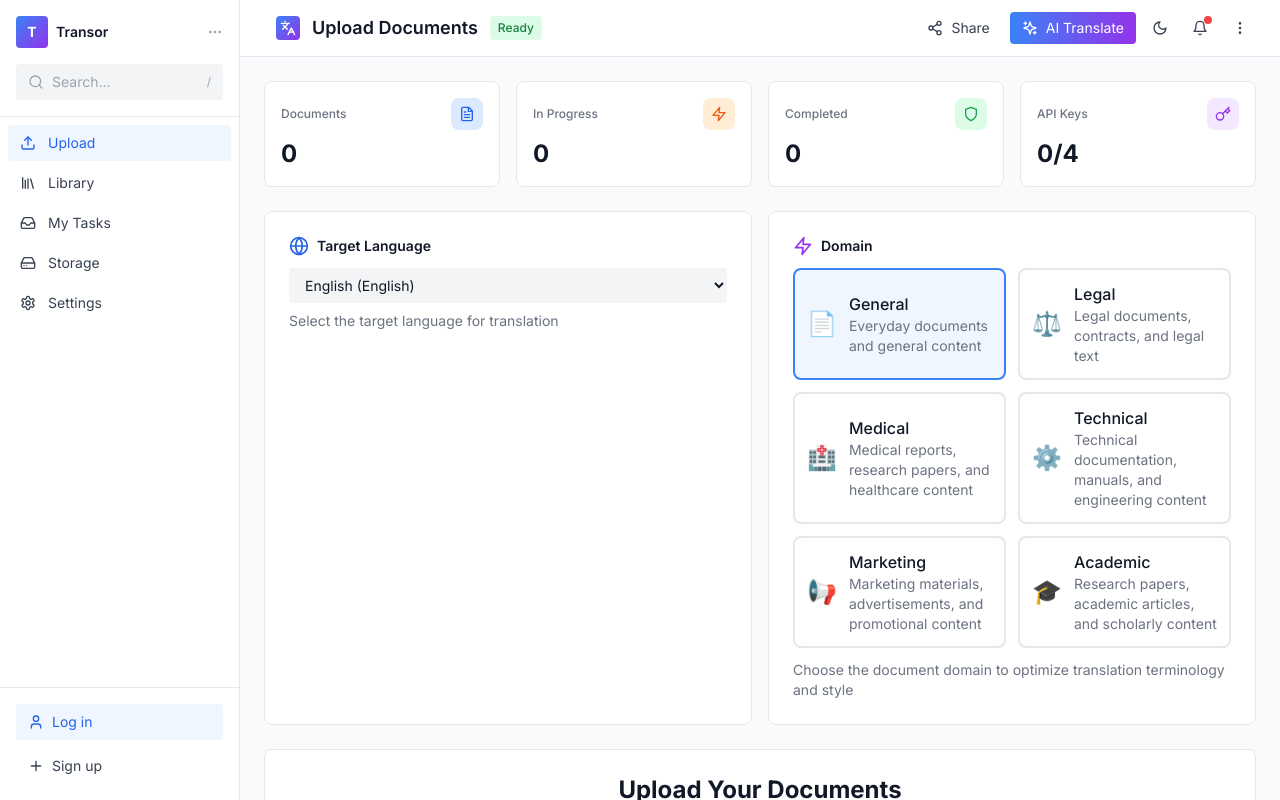
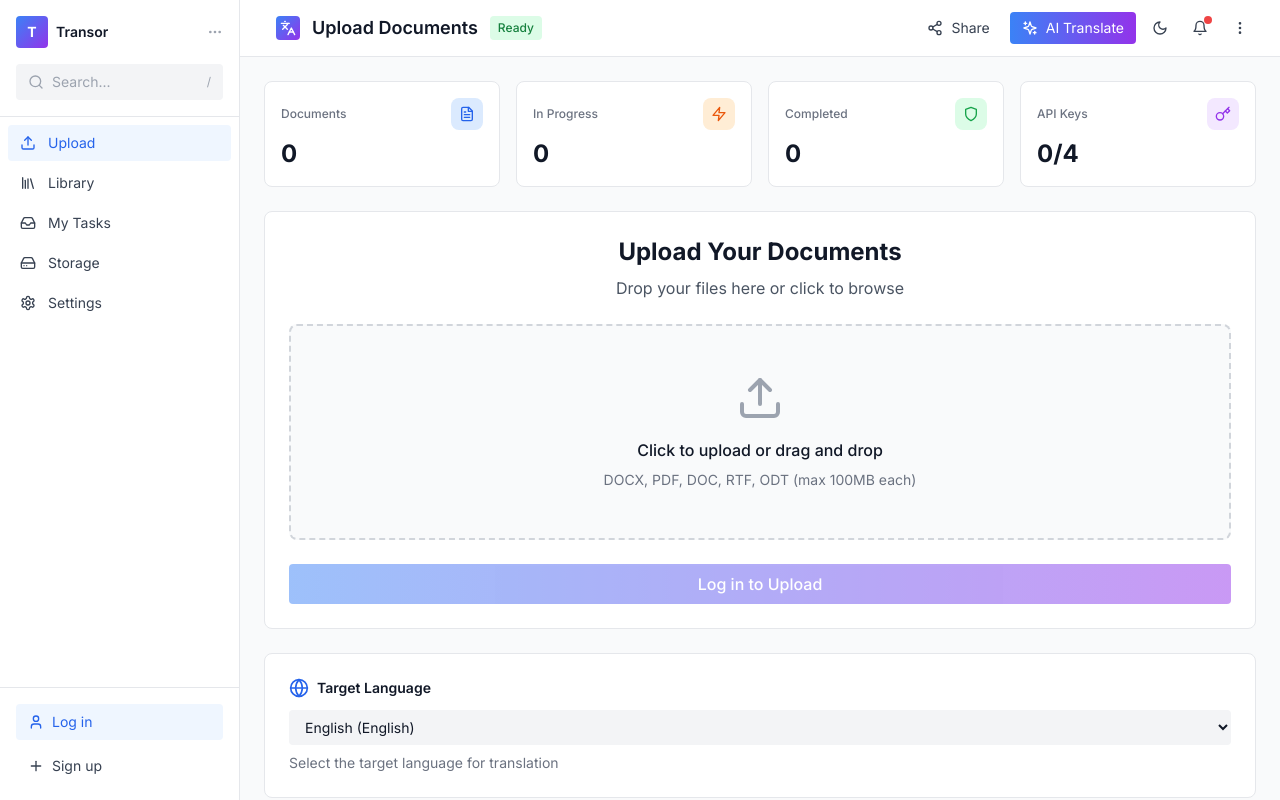
Before and after one commit to dongbopo/transor, a React (Vite) app: page / in a window 1280 px wide. Built offline with nearby package versions, Linux system fonts and the light colour scheme.

Commit message:
✨ Reorganize HomePage: Upload → Target Language → AI Model → Domain

```diff
--- a/src/pages/HomePage.tsx
+++ b/src/pages/HomePage.tsx
@@ -166,41 +166,6 @@
         </motion.div>
       )}
 
-      {/* Configuration Section - Domain & Language */}
-      <div className="grid md:grid-cols-2 gap-4 mb-6">
-        <motion.div
-          initial={{ opacity: 0, y: 20 }}
-          animate={{ opacity: 1, y: 0 }}
-          transition={{ delay: 0.15 }}
-          className="card"
-        >
-          <div className="flex items-center space-x-2 mb-3">
-            <Globe className="w-5 h-5 text-blue-600 dark:text-blue-400" />
-            <h3 className="text-sm font-semibold text-gray-900 dark:text-white">Target Language</h3>
-          </div>
-          <LanguageSelector
-            value={targetLanguage}
-            onChange={setTargetLanguage}
-          />
-        </motion.div>
-
-        <motion.div
-          initial={{ opacity: 0, y: 20 }}
-          animate={{ opacity: 1, y: 0 }}
-          transition={{ delay: 0.15 }}
-          className="card"
-        >
-          <div className="flex items-center space-x-2 mb-3">
-            <Zap className="w-5 h-5 text-purple-600 dark:text-purple-400" />
-            <h3 className="text-sm font-semibold text-gray-900 dark:text-white">Domain</h3>
-          </div>
-          <DomainSelector
-            value={domain}
-            onChange={setDomain}
-          />
-        </motion.div>
-      </div>
-
       {/* Main Upload Area */}
       <motion.div
         initial={{ opacity: 0, y: 20 }}
@@ -275,6 +240,23 @@
         </button>
       </motion.div>
 
+      {/* Target Language */}
+      <motion.div
+        initial={{ opacity: 0, y: 20 }}
+        animate={{ opacity: 1, y: 0 }}
+        transition={{ delay: 0.25 }}
+        className="card mb-6"
+      >
+        <div className="flex items-center space-x-2 mb-3">
+          <Globe className="w-5 h-5 text-blue-600 dark:text-blue-400" />
+          <h3 className="text-sm font-semibold text-gray-900 dark:text-white">Target Language</h3>
+        </div>
+        <LanguageSelector
+          value={targetLanguage}
+          onChange={setTargetLanguage}
+        />
+      </motion.div>
+
       {/* LLM Provider Selector */}
       <motion.div
         initial={{ opacity: 0, y: 20 }}
@@ -286,6 +268,23 @@
           value={llmProvider}
           onChange={setLlmProvider}
           disabled={!isAuthenticated}
+        />
+      </motion.div>
+
+      {/* Domain */}
+      <motion.div
+        initial={{ opacity: 0, y: 20 }}
+        animate={{ opacity: 1, y: 0 }}
+        transition={{ delay: 0.35 }}
+        className="card mb-6"
+      >
+        <div className="flex items-center space-x-2 mb-3">
+          <Zap className="w-5 h-5 text-purple-600 dark:text-purple-400" />
+          <h3 className="text-sm font-semibold text-gray-900 dark:text-white">Domain</h3>
+        </div>
+        <DomainSelector
+          value={domain}
+          onChange={setDomain}
         />
       </motion.div>
 
```
